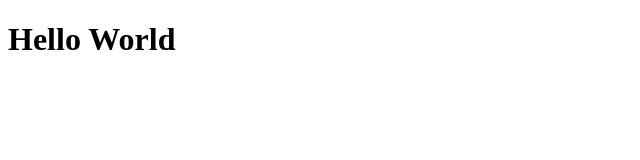
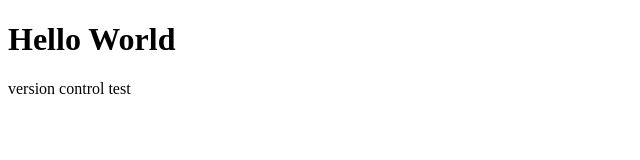
Before and after one commit to rollingcomma/comp4515, a plain HTML site: page index.html in a window 1280 px wide. Shown: the whole page, without its empty margins (0-640 px from the left). Drawn offline with Linux system fonts and the light colour scheme.

Commit message:
First commit

```diff
--- a/index.html
+++ b/index.html
@@ -6,5 +6,6 @@
 </head>
 <body>
  <h1>Hello World</h1>
+    <p> version control test</p>
 </body>
 </html>
```
